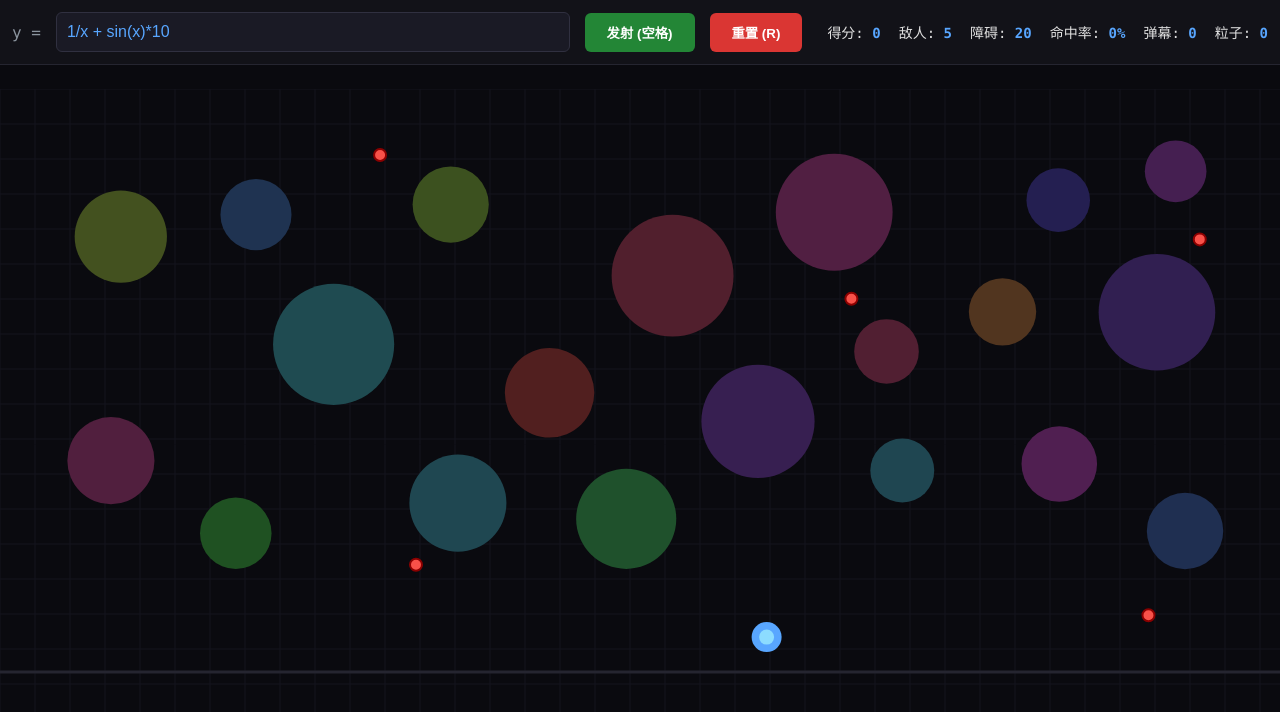
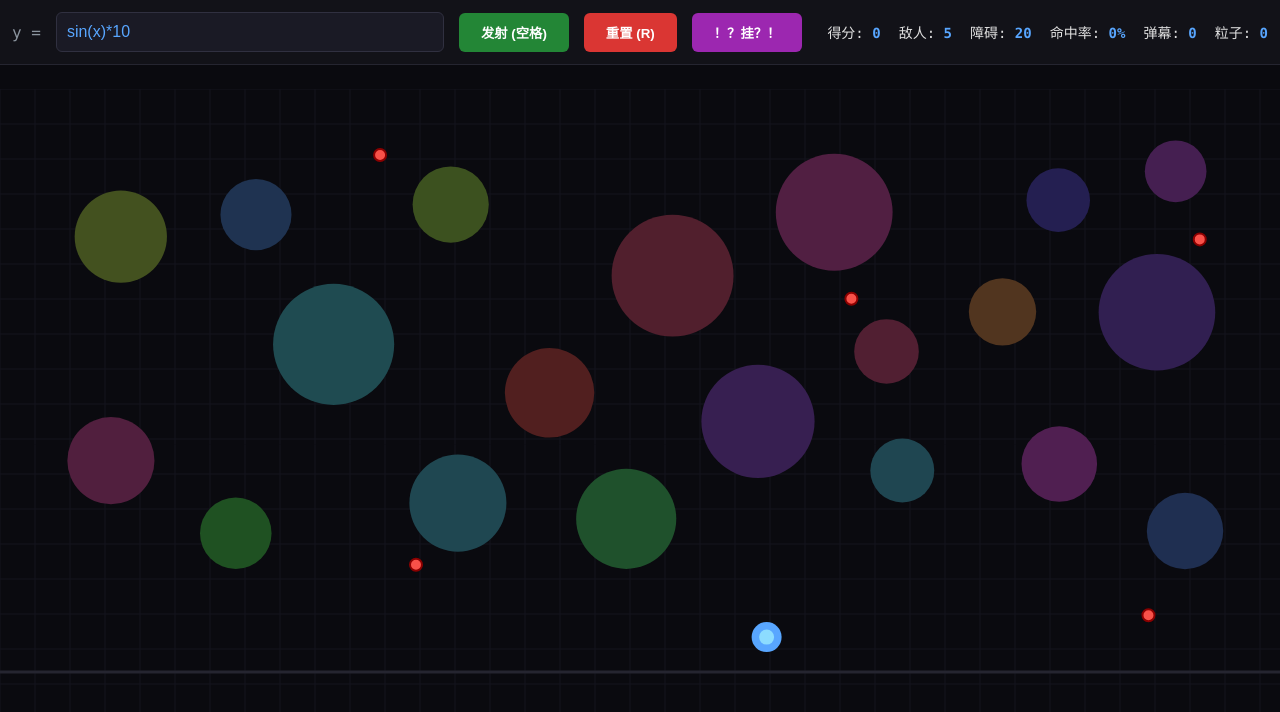
Before and after one commit to JumperTT/html-password-check, a plain HTML site: page graphwar/index.html in a window 1280 px wide. Drawn offline with nearby package versions, Linux system fonts and the light colour scheme.

Commit message:
Update index.html

```diff
--- a/graphwar/index.html
+++ b/graphwar/index.html
@@ -3,7 +3,7 @@
 <head>
     <meta charset="UTF-8">
     <meta name="viewport" content="width=device-width, initial-scale=1.0">
-    <title>GraphWar网页版</title>
+    <title>Graphwar网页版</title>
     <script src="https://cdnjs.cloudflare.com/ajax/libs/mathjs/11.8.0/math.min.js"></script>
     <style>
         * { margin: 0; padding: 0; box-sizing: border-box; }
@@ -11,10 +11,14 @@
         .ui { padding: 12px; background: #121218; border-bottom: 1px solid #252530; display: flex; gap: 15px; align-items: center; flex-wrap: wrap; }
         #func { flex: 1; padding: 10px; background: #1a1a25; color: #58a6ff; border: 1px solid #303040; border-radius: 6px; font-size: 16px; min-width: 260px; }
         #func:focus { outline: none; border-color: #58a6ff; }
-        button { padding: 10px 22px; background: #238636; color: white; border: none; border-radius: 6px; cursor: pointer; font-weight: bold; transition: all 0.2s; }
-        button:hover { background: #2ea043; transform: translateY(-1px); }
+        button { padding: 10px 22px; color: white; border: none; border-radius: 6px; cursor: pointer; font-weight: bold; transition: all 0.2s; }
+        button:hover { transform: translateY(-1px); }
+        button#fire { background: #238636; }
+        button#fire:hover { background: #2ea043; }
         button#reset { background: #da3633; }
         button#reset:hover { background: #f85149; }
+        button#cheat { background: #9c27b0; }
+        button#cheat:hover { background: #ba68c8; }
         #error { color: #f85149; padding: 5px 10px; min-height: 24px; width: 100%; font-size: 13px; }
         canvas { flex: 1; background: #0a0a0f; display: block; }
         .stats { display: flex; gap: 18px; font-size: 14px; padding-left: 10px; }
@@ -24,9 +28,10 @@
 <body>
     <div class="ui">
         <label style="color: #8b949e;">y =</label>
-        <input id="func" value="1/x + sin(x)*10" placeholder="试试 1/x 或 pow(x,-1) + sinx">
-        <button onclick="fire()">发射 (空格)</button>
+        <input id="func" value="sin(x)*10" placeholder="点击【！？挂？！】自动瞄准存活敌人">
+        <button id="fire" onclick="fire()">发射 (空格)</button>
         <button id="reset" onclick="resetGame()">重置 (R)</button>
+        <button id="cheat" onclick="activateCheat()">！？挂？！</button>
         <div class="stats">
             <div>得分: <span id="score">0</span></div>
             <div>敌人: <span id="enemies">5</span></div>
@@ -43,6 +48,7 @@
 const canvas = document.getElementById('game');
 const ctx = canvas.getContext('2d');
 const errorDiv = document.getElementById('error');
+const funcInput = document.getElementById('func');
 const scoreEl = document.getElementById('score');
 const enemiesEl = document.getElementById('enemies');
 const accuracyEl = document.getElementById('accuracy');
@@ -62,7 +68,7 @@ const CONFIG = {
     SPACING: 50,
     BLOOD_LIFETIME: 120,
     PARTICLE_COUNT: 25,
-    FIXED_SUB_STEP: 3,
+    FIXED_SUB_STEP: 5,
     PLAYER_R: 15,
     PLAYER_SAFE_DIST: 50
 };
@@ -79,7 +85,81 @@ let score = 0;
 let totalShots = 0;
 let hits = 0;
 
-// 修复除零问题的函数解析器
+// ==================== 纯数学折线瞄准（优先右侧，无则左侧，彩蛋提示）====================
+function activateCheat() {
+    // 彩蛋：敌人全灭了还点按钮
+    if (enemies.length === 0) {
+        errorDiv.textContent = "你还想怎样？！";
+        errorDiv.style.color = "#f85149";
+        setTimeout(() => { errorDiv.textContent = ""; }, 3000);
+        return;
+    }
+
+    // 1. 分离左右侧存活敌人
+    const rightTargets = [];
+    const leftTargets = [];
+    enemies.forEach(enemy => {
+        const relX = (enemy.x - playerX) / CONFIG.SPEED_SCALE;
+        const relY = (playerY - enemy.y) / CONFIG.SPEED_SCALE;
+        if (relX > EPS) {
+            rightTargets.push({ x: relX, y: relY });
+        } else if (relX < -EPS) {
+            leftTargets.push({ x: relX, y: relY });
+        }
+    });
+
+    // 2. 优先选右侧，无右侧则选左侧，对应不同提示
+    let targetPoints = [];
+    let cheatMsg = "";
+    if (rightTargets.length > 0) {
+        targetPoints = rightTargets.sort((a, b) => a.x - b.x);
+        cheatMsg = "开挂是不对的！！！！！（怒";
+    } else if (leftTargets.length > 0) {
+        targetPoints = leftTargets.sort((a, b) => a.x - b.x);
+        cheatMsg = "你怎么还在开挂，啊？！";
+    }
+
+    // 加入炮台作为起点，过滤重复x坐标
+    targetPoints.unshift({ x: 0, y: 0 });
+    const uniquePoints = [targetPoints[0]];
+    for (let i = 1; i < targetPoints.length; i++) {
+        if (Math.abs(targetPoints[i].x - uniquePoints[uniquePoints.length - 1].x) > EPS) {
+            uniquePoints.push(targetPoints[i]);
+        }
+    }
+
+    if (uniquePoints.length < 2) {
+        errorDiv.textContent = "敌人位置重叠，开挂失败！";
+        errorDiv.style.color = "#f85149";
+        setTimeout(() => { errorDiv.textContent = ""; }, 3000);
+        return;
+    }
+
+    // 3. 计算斜率和跳变值，生成纯数学折线函数
+    const slopes = [];
+    for (let i = 0; i < uniquePoints.length - 1; i++) {
+        const p1 = uniquePoints[i];
+        const p2 = uniquePoints[i + 1];
+        slopes.push((p2.y - p1.y) / (p2.x - p1.x));
+    }
+
+    let funcStr = `${slopes[0].toFixed(6)}*x`;
+    for (let i = 1; i < slopes.length; i++) {
+        const jump = slopes[i] - slopes[i - 1];
+        const breakpoint = uniquePoints[i].x;
+        funcStr += ` + ${jump.toFixed(6)}*max(0, x - ${breakpoint.toFixed(6)})`;
+    }
+
+    // 4. 更新输入框并显示对应提示
+    funcInput.value = funcStr;
+    funcInput.dispatchEvent(new Event('input'));
+
+    errorDiv.textContent = cheatMsg;
+    errorDiv.style.color = "#4caf50";
+    setTimeout(() => { errorDiv.textContent = ""; errorDiv.style.color = "#f85149"; }, 3000);
+}
+
+// ==================== 函数解析（含除零保护）====================
 function parseFunction(expr) {
     errorDiv.textContent = '';
     try {
@@ -94,13 +174,10 @@ function parseFunction(expr) {
         return (x) => {
             try {
                 const result = node.evaluate({ x });
-                // 关键修复：处理除零、无穷大和非数字
-                if (!isFinite(result) || isNaN(result)) {
-                    return 0; // 除零时返回0
-                }
+                if (!isFinite(result) || isNaN(result)) return 0;
                 return result;
             } catch {
-                return 0; // 任何错误都返回0
+                return 0;
             }
         };
     } catch (e) {
@@ -109,7 +186,7 @@ function parseFunction(expr) {
     }
 }
 
-// 线段与圆求交
+// ==================== 碰撞检测核心 ====================
 function getLineCircleIntersections(p1, p2, circle) {
     const { x: cx, y: cy, r } = circle;
     const dx = p2.x - p1.x;
@@ -141,7 +218,6 @@ function getLineCircleIntersections(p1, p2, circle) {
     return res.sort((a,b) => a.t - b.t);
 }
 
-// 点是否在凹坑内
 function isPointInCrater(pt) {
     for (const c of craters) {
         const dx = pt.x - c.x;
@@ -151,7 +227,6 @@ function isPointInCrater(pt) {
     return false;
 }
 
-// 线段与障碍物碰撞检测
 function checkSegmentCollision(p1, p2) {
     for (const obs of obstacles) {
         const hits = getLineCircleIntersections(p1, p2, obs);
@@ -162,14 +237,13 @@ function checkSegmentCollision(p1, p2) {
     return { hit: false };
 }
 
-// 窗口适配
+// ==================== 初始化逻辑 ====================
 function resize() {
     W = canvas.width = canvas.clientWidth;
     H = canvas.height = canvas.clientHeight;
     groundY = H * 0.82;
 }
 
-// 随机生成炮台
 function spawnPlayer() {
     let attempts = 0;
     while (attempts++ < 1000) {
@@ -192,7 +266,6 @@ function spawnPlayer() {
     playerX = W/2; playerY = H/2;
 }
 
-// 生成障碍物
 function generateObstacles() {
     obstacles = [];
     for (let i = 0; i < CONFIG.OBSTACLE_COUNT; i++) {
@@ -225,7 +298,6 @@ function generateObstacles() {
     document.getElementById('obstacles').textContent = obstacles.length;
 }
 
-// 生成敌人
 function spawnEnemies(count) {
     enemies = [];
     for (let i = 0; i < count; i++) {
@@ -256,7 +328,7 @@ function spawnEnemies(count) {
     enemiesEl.textContent = enemies.length;
 }
 
-// 绘制场景
+// ==================== 绘制逻辑 ====================
 function draw() {
     ctx.clearRect(0, 0, W, H);
 
@@ -307,7 +379,7 @@ function draw() {
     }
 }
 
-// 粒子效果
+// ==================== 粒子系统 ====================
 function createImpactEffect(pt, isEnemy=false) {
     const cnt = CONFIG.PARTICLE_COUNT;
     const baseHue = isEnemy ? 0 : 30;
@@ -364,7 +436,7 @@ function updateAndDrawParticles() {
     particlesEl.textContent = particles.length;
 }
 
-// 炮弹更新
+// ==================== 炮弹更新 ====================
 function updateProjectile(proj) {
     if (!proj.active) return;
 
@@ -372,9 +444,7 @@ function updateProjectile(proj) {
     const mathX = (proj.x - playerX) / CONFIG.SPEED_SCALE;
     const mathY = proj.fn(mathX);
 
-    // 关键修复：处理除零导致的无穷大或非数字
     if (!isFinite(mathY) || isNaN(mathY)) {
-        // 除零时，将这一帧的结果归0
         const safeY = 0;
         const realY = playerY - safeY * CONFIG.SPEED_SCALE;
         const renderY = Math.max(0, Math.min(H, realY));
@@ -455,7 +525,7 @@ function updateProjectile(proj) {
     proj.prevRealY = realY;
 }
 
-// 游戏主循环
+// ==================== 游戏循环 ====================
 function gameLoop() {
     draw();
 
@@ -484,7 +554,7 @@ function gameLoop() {
     requestAnimationFrame(gameLoop);
 }
 
-// 发射逻辑
+// ==================== 交互逻辑 ====================
 function fire() {
     const fn = parseFunction(document.getElementById('func').value);
     if (!fn || playerX === undefined) return;
@@ -510,7 +580,6 @@ function fire() {
     });
 }
 
-// 重置游戏
 function resetGame() {
     score = 0; totalShots = 0; hits = 0;
     projectiles = []; craters = []; bloodstains = []; particles = [];
@@ -527,7 +596,7 @@ function resetGame() {
     draw();
 }
 
-// 初始化
+// ==================== 初始化 ====================
 window.onload = () => {
     resize();
     resetGame();
```
